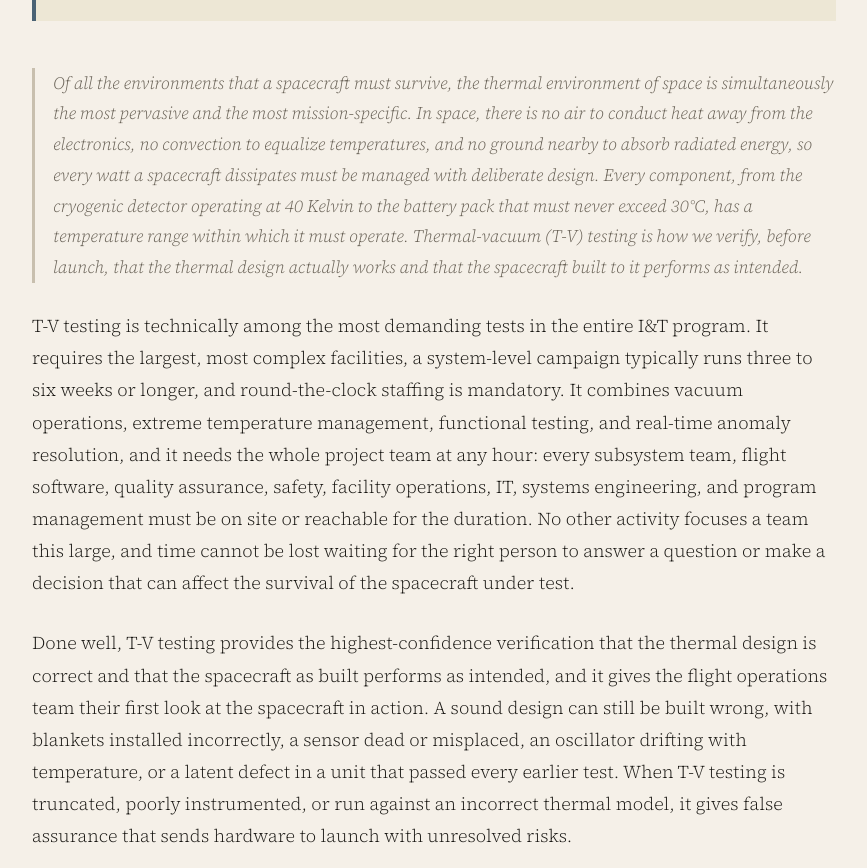
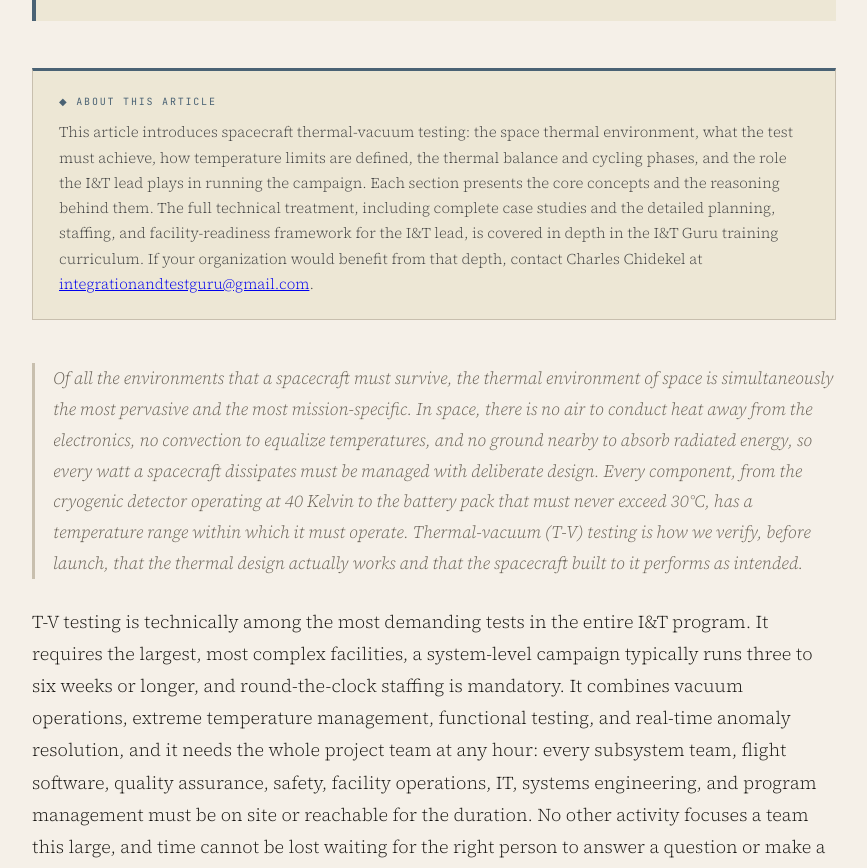
Before and after one commit to cchidekel-gif/spacecraft-iat, a plain HTML site: page spacecraft_iat_article05.html in a window 1280 px wide. Shown: the part 1234-2102 px from the top of the page, without its empty margins (206-1073 px from the left). Drawn offline with nearby package versions, Linux system fonts and the light colour scheme; a web font is replaced by a local one.

Commit message:
Added intro discussion of article and link to I&T Guru training curriculum. Updated series-nav.js and spacecraft_iat_index.html to publish article 10.

```diff
--- a/spacecraft_iat_article05.html
+++ b/spacecraft_iat_article05.html
@@ -60,6 +60,11 @@
       <li><a href="#summary"><span>Summary</span><span class="toc-num">SM</span></a></li>
       <li><a href="#glossary"><span>Key Terms Used in This Article</span><span class="toc-num">GL</span></a></li>
     </ul>
+  </div>
+
+    <div class="callout steel">
+    <div class="callout-label">◆ About This Article</div>
+    <p>This article introduces spacecraft thermal-vacuum testing: the space thermal environment, what the test must achieve, how temperature limits are defined, the thermal balance and cycling phases, and the role the I&amp;T lead plays in running the campaign. Each section presents the core concepts and the reasoning behind them. The full technical treatment, including complete case studies and the detailed planning, staffing, and facility-readiness framework for the I&amp;T lead, is covered in depth in the I&amp;T Guru training curriculum. If your organization would benefit from that depth, contact Charles Chidekel at <a href="mailto:integrationandtestguru@gmail.com">integrationandtestguru@gmail.com</a>.</p>
   </div>
 
   <p class="lead">Of all the environments that a spacecraft must survive, the thermal environment of space is simultaneously the most pervasive and the most mission-specific. In space, there is no air to conduct heat away from the electronics, no convection to equalize temperatures, and no ground nearby to absorb radiated energy, so every watt a spacecraft dissipates must be managed with deliberate design. Every component, from the cryogenic detector operating at 40 Kelvin to the battery pack that must never exceed 30&deg;C, has a temperature range within which it must operate. Thermal-vacuum (T-V) testing is how we verify, before launch, that the thermal design actually works and that the spacecraft built to it performs as intended.</p>
```
